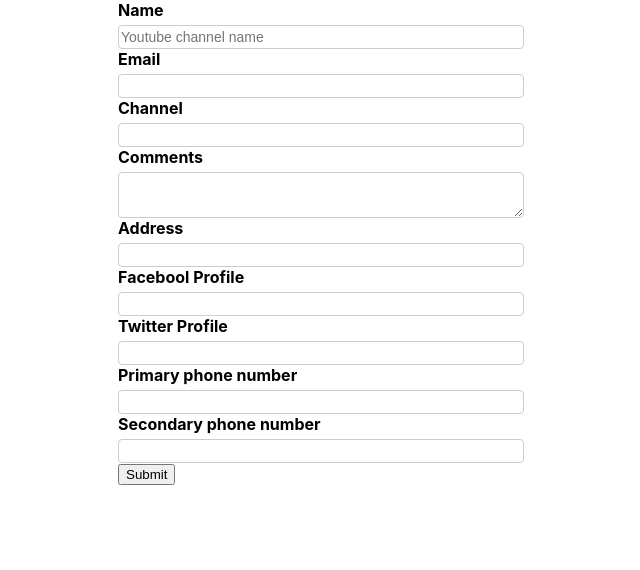
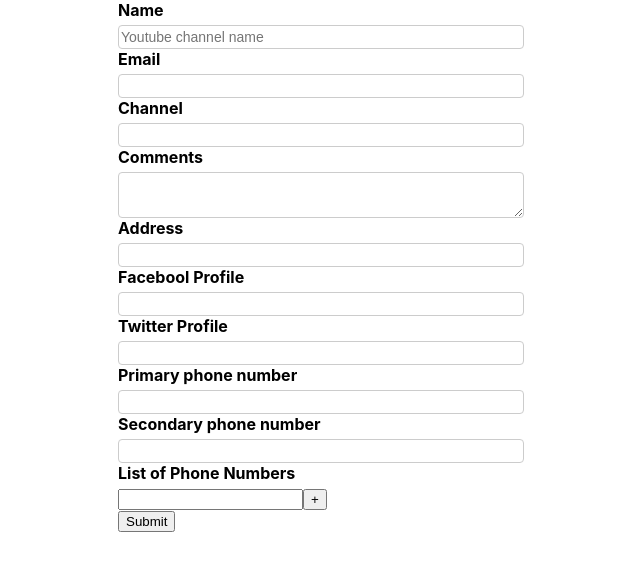
Before and after one commit to choudharylakshyaveer/formik-tutorials, a React (Create React App) app: page / in a window 1280 px wide. Shown: the top 570 px of the page, without its empty margins (319-959 px from the left). Built offline with nearby package versions, Linux system fonts and the light colour scheme.

Commit message:
FieldArray added

```diff
--- a/src/components/YoutubeForm.jsx
+++ b/src/components/YoutubeForm.jsx
@@ -1,5 +1,5 @@
 import React from "react";
-import {  Formik, Form, Field, ErrorMessage } from "formik";
+import { Formik, Form, Field, ErrorMessage, FieldArray } from "formik";
 import * as Yup from 'yup';
 import TextError from "./TextError";
 
@@ -10,11 +10,12 @@ function YoutubeForm(props) {
     channel: "",
     comments: "",
     address: "",
-    social:{
-      facebook:'',
-      twitter:''
+    social: {
+      facebook: '',
+      twitter: ''
     },
-    phoneNumbers: ['', '']
+    phoneNumbers: ['', ''],
+    phNumbers: ['']
   };
 
   const onSubmit = (values) => {
@@ -76,7 +77,7 @@ function YoutubeForm(props) {
             */
             placeholder='Youtube channel name'
           />
-          <ErrorMessage name='name' component={TextError}/>
+          <ErrorMessage name='name' component={TextError} />
 
           <div className="form-control">
             <label htmlFor="email">Email</label>
@@ -108,7 +109,7 @@ function YoutubeForm(props) {
             value={formik.values.channel}
             */
             />
-            <ErrorMessage name='channel'  component={TextError}/>
+            <ErrorMessage name='channel' component={TextError} />
           </div>
           <div className="form-control">
             <label htmlFor="comments">Comments</label>
@@ -119,12 +120,12 @@ function YoutubeForm(props) {
             <label htmlFor='address'>Address</label>
             <Field name='address' >
               {
-                (props) =>{
-                  const {field, form, meta} =props
-                  console.log('Render props :'+ JSON.stringify( props));
+                (props) => {
+                  const { field, form, meta } = props
+                  console.log('Render props :' + JSON.stringify(props));
                   return (
                     <div>
-                      <input type='text' id='address' {...field}/>
+                      <input type='text' id='address' {...field} />
                       {meta.touched && meta.error ? <div>{meta.error}</div> : null}
                     </div>
                   )
@@ -151,9 +152,33 @@ function YoutubeForm(props) {
             <Field type="text" id="secondaryPh" name='phoneNumbers[1]' />
           </div>
 
-          <button type="submit" value="Submit">
-            Submit
-          </button>
+          <div className="form-control">
+            <label>List of Phone Numbers</label>
+            <FieldArray name='phNumbers'>
+              {
+                (fieldArrayProps) => {
+                  console.log('fieldArrayProps: ' + fieldArrayProps);
+                  const { push, remove, form } = fieldArrayProps;
+                  const { values } = form;
+                  const { phNumbers } = values;
+                  return (<div>{
+                    phNumbers.map((phNumber, index) => (
+                      <div key={index}>
+                        <Field name={`phNumbers[${index}]`} />
+                        {index > 0 && <button type="button" onClick={() => remove(index)}> - </button>}
+
+                        <button type="button" onClick={() => push('')}> + </button>
+
+                      </div>
+                    ))
+                  }</div>
+                  )
+                }
+              }
+            </FieldArray>
+          </div>
+
+          <button type="submit" value="Submit">Submit</button>
         </div>
       </Form>
     </Formik>
```
Lines whose indentation alone changed are shown as unchanged.
